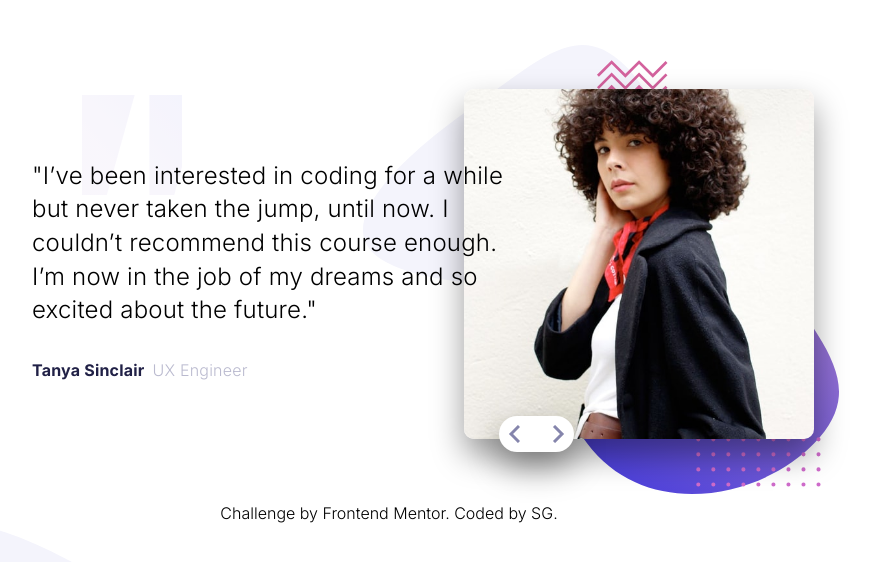
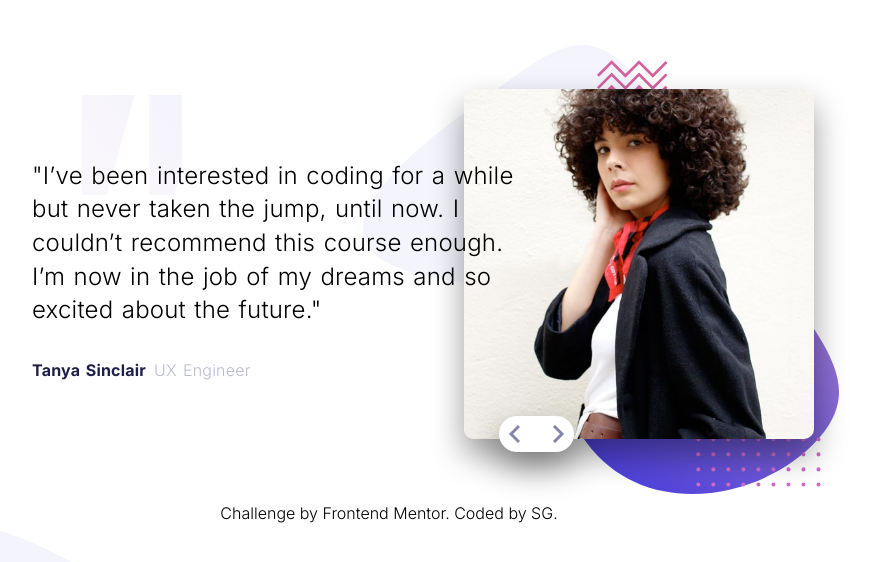
Before and after one commit to sukanyagurav/coding-bootcamp-testimonials-slider-master, a website: page index.html in a window 1280 px wide. Shown: the part 112-674 px from the top of the page, without its empty margins (251-1121 px from the left). Drawn offline with Linux system fonts and the light colour scheme.

Commit message:
file updated

```diff
--- a/SASS/main.scss
+++ b/SASS/main.scss
@@ -72,12 +72,12 @@ body{
         margin-top: 3rem;
         letter-spacing:0.2px;
         line-height: 1.4;
+        word-spacing: 1.5px;
         @media(min-width:740px){
             order:1;
             text-align: left;
             position: relative;
             left:calc(100% - 92%);
-
             z-index:10;
         }
     }
--- a/index.html
+++ b/index.html
@@ -15,7 +15,7 @@
   <script src="./app.js" defer></script>
 </head>
 <body>
-
+  <h1 aria-hidden="true"></h1>
   <main class="slider">
     <div class="slider-image">
       <img src="" alt="user image" class="user-image">
@@ -26,7 +26,7 @@
       </div>
     </div>
     <div class="slider-description">
-      <p class="text">""</p>
+      <p class="text"></p>
       <div class="slider-user">
       <span class="username"></span>
       <span class="userProfession"></span>
```
Also changed, not shown: css/style.css.
